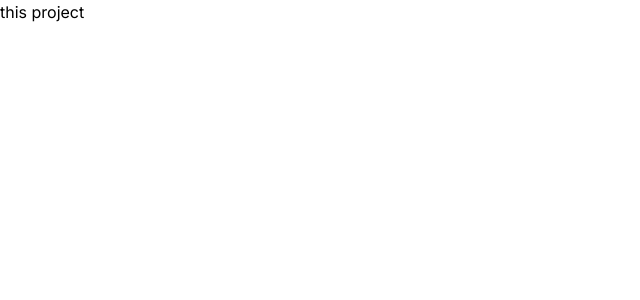
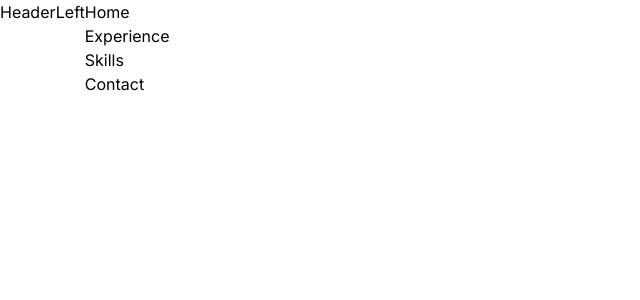
Before and after one commit to nikeshchithambaram/nikeshchithambaram.github.io, a React (Vite) app: page / in a window 1280 px wide. Shown: the top 300 px of the page, without its empty margins (0-640 px from the left). Built offline with nearby package versions, Linux system fonts and the light colour scheme.

Commit message:
updated project layout

```diff
--- a/index.html
+++ b/index.html
@@ -4,7 +4,7 @@
     <meta charset="UTF-8" />
     <link rel="icon" type="image/svg+xml" href="/vite.svg" />
     <meta name="viewport" content="width=device-width, initial-scale=1.0" />
-    <title>Portfolio Website</title>
+    <title>Nikesh Chithambaram</title>
     <link rel="preconnect" href="https://fonts.googleapis.com" />
     <link rel="preconnect" href="https://fonts.gstatic.com" crossorigin />
     <link
--- a/src/App.jsx
+++ b/src/App.jsx
@@ -1,7 +1,21 @@
+import HeaderLeft from './components/HeaderLeft'
+import Home from './components/Home'
+import Skills from './components/Skills'
+import Experience from './components/Experience'
+import Contact from './components/Contact'
+
 function App() {
   return (
     <>
-      <div>this project</div>
+      <div className="flex min-h-screen w-full subpixel-antialiased">
+        <HeaderLeft/>
+        <main className="flex-[3]">
+          <Home/>
+          <Experience/>
+          <Skills/>
+          <Contact/>
+        </main>
+      </div>
     </>
   );
 }
--- /dev/null
+++ b/src/components/Contact.jsx
@@ -0,0 +1,8 @@
+
+const Contact = () => {
+  return (
+    <div>Contact</div>
+  )
+}
+
+export default Contact
--- /dev/null
+++ b/src/components/Experience.jsx
@@ -0,0 +1,9 @@
+
+
+const Experience = () => {
+  return (
+    <div>Experience</div>
+  )
+}
+
+export default Experience
--- /dev/null
+++ b/src/components/HeaderLeft.jsx
@@ -0,0 +1,8 @@
+
+const HeaderLeft = () => {
+  return (
+    <div>HeaderLeft</div>
+  )
+}
+
+export default HeaderLeft
--- /dev/null
+++ b/src/components/Home.jsx
@@ -0,0 +1,9 @@
+
+
+const Home = () => {
+  return (
+    <div>Home</div>
+  )
+}
+
+export default Home
--- /dev/null
+++ b/src/components/Skills.jsx
@@ -0,0 +1,7 @@
+const Skills = () => {
+  return (
+    <div>Skills</div>
+  )
+}
+
+export default Skills
```
